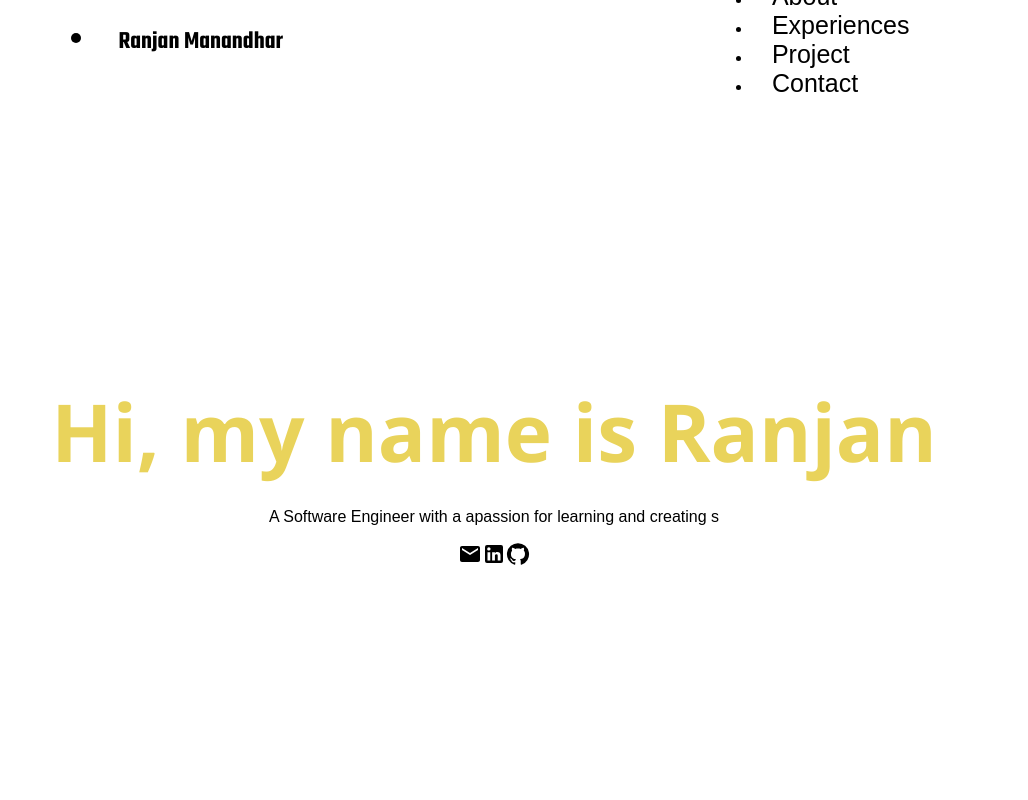
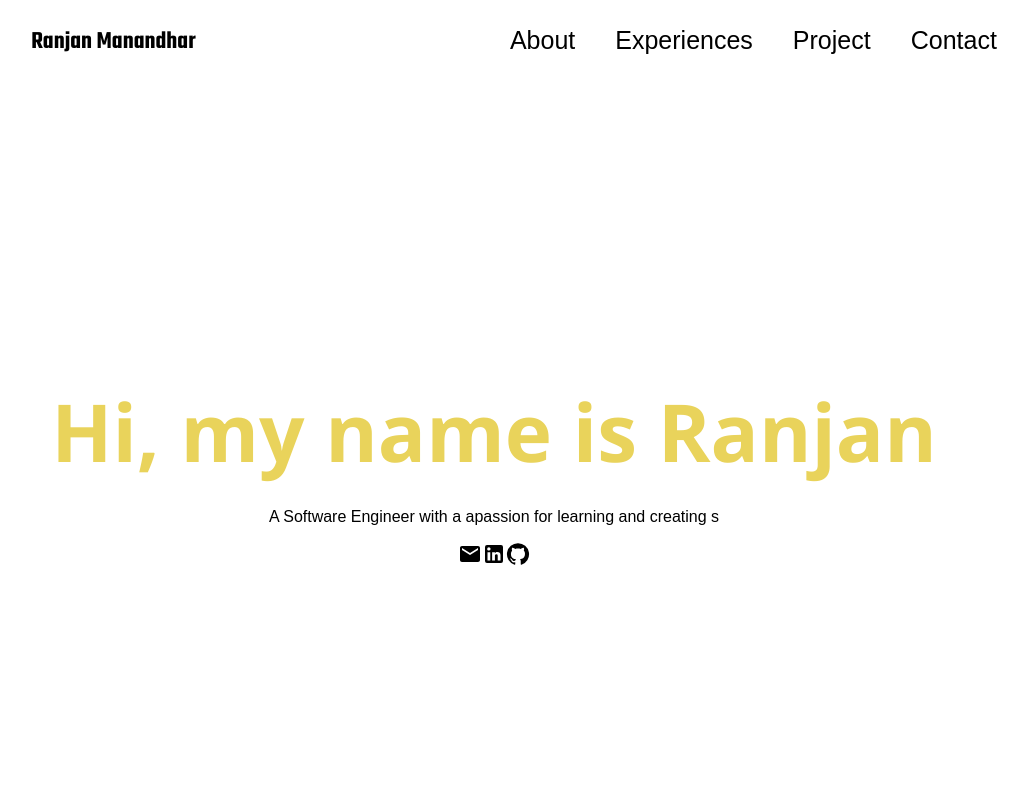
Before and after one commit to ranjanmanandhar/portfolio, a React (Create React App) app: page / in a window 1280 px wide. Shown: the top 800 px of the page, without its empty margins (146-1174 px from the left). Built offline with nearby package versions, Linux system fonts and the light colour scheme; a web font is replaced by a local one.

Commit message:
fix css responsiveness

```diff
--- a/src/styles/Navbar.css
+++ b/src/styles/Navbar.css
@@ -15,7 +15,7 @@
   top: 0;
 }
 
-.link ul {
+.links ul {
   list-style: none;
   display: flex;
   color: black;
@@ -34,6 +34,10 @@ li {
 .logo {
   font-family: 'Teko-SemiBold',sans-serif;
   font-size: 2rem;
+}
+
+.logo ul {
+  list-style: none;
 }
 
 .links {
@@ -85,11 +89,7 @@ li {
 }
 
 .menu-links {
-  /* display: none; */
-  /* display: flex; */
-  /* justify-content: space-evenly; */
   position: absolute;
-  /* top: 100%; */
   overflow: hidden;
 }
 
@@ -131,10 +131,6 @@ li {
     font-family: 'Teko-SemiBold',sans-serif;
   }
 
-  /* #close .links a {
-    display: none;
-  } */
-
   .logo {
     display: none;
   }
@@ -158,14 +154,4 @@ li {
     display: none;
   }
 
-  /* #close {
-    display: none;
-  } */
-
-  /* #open {
-    display: flex;
-    height: 100px;
-  } */
-
-
 }
```
